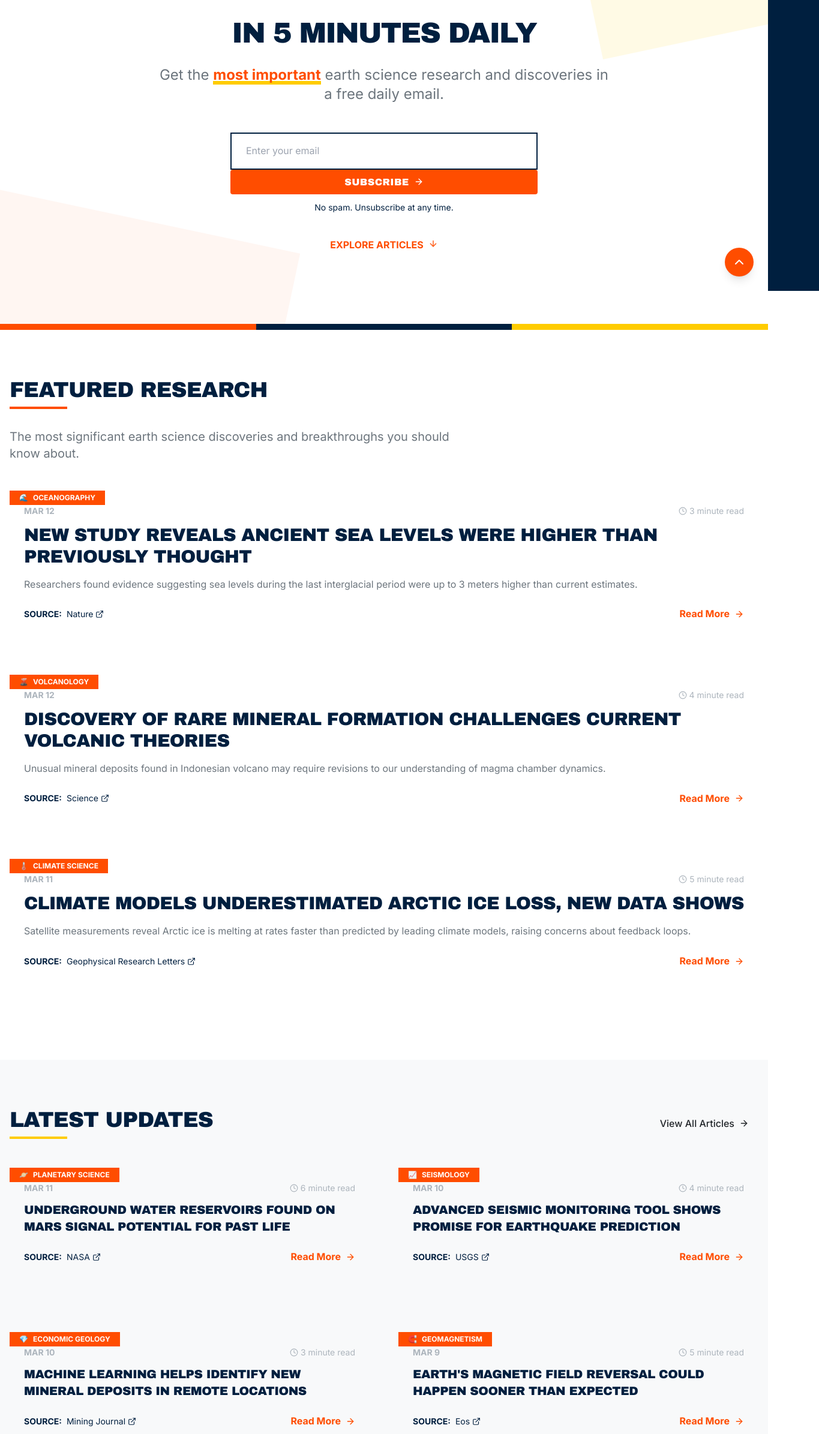
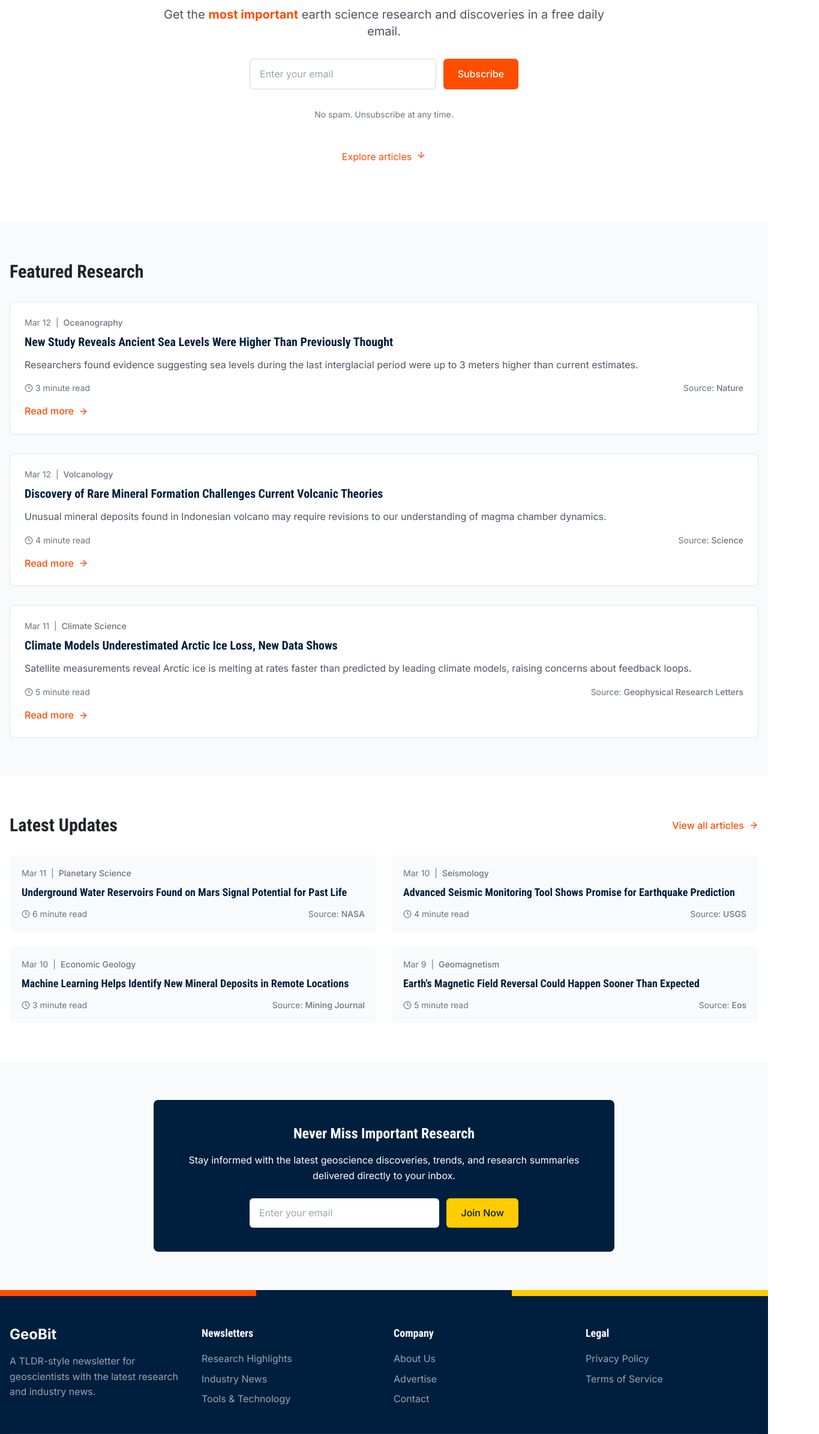
Before and after one commit to szilarddenes/geobit, a Next.js app: page / in a window 1280 px wide. Shown: the part 315-2706 px from the top of the page at 60% size, 1365 px wide, since content can reach past the window. Built offline with nearby package versions, Linux system fonts and the light colour scheme; no server answers.

Commit message:
Update homepage with simplified TLDR.tech styling

```diff
--- a/src/pages/index.js
+++ b/src/pages/index.js
@@ -1,30 +1,29 @@
-import { useState, useEffect } from 'react';
-import { FiArrowRight, FiArrowDown } from 'react-icons/fi';
+import { useState } from 'react';
+import Head from 'next/head';
 import Link from 'next/link';
-import Layout from '@/components/layout/Layout';
-import ArticleCard from '@/components/newsletter/ArticleCard';
-import SubscriptionForm from '@/components/newsletter/SubscriptionForm';
+import { FiClock, FiArrowRight, FiArrowDown } from 'react-icons/fi';
 
 export default function Home() {
-  const [animatedItems, setAnimatedItems] = useState([]);
+  const [email, setEmail] = useState('');
+  const [isSubmitting, setIsSubmitting] = useState(false);
 
-  // Animation on scroll effect
-  useEffect(() => {
-    const observer = new IntersectionObserver((entries) => {
-      entries.forEach(entry => {
-        if (entry.isIntersecting) {
-          setAnimatedItems(prev => [...prev, entry.target.getAttribute('data-animate-id')]);
+  const handleSubscribe = async (e) => {
+    e.preventDefault();
+
+    if (!email || !email.includes('@')) {
+      alert('Please enter a valid email address');
+      return;
     }
-      });
-    }, { threshold: 0.1 });
 
-    const elements = document.querySelectorAll('[data-animate-id]');
-    elements.forEach(el => observer.observe(el));
+    setIsSubmitting(true);
 
-    return () => {
-      elements.forEach(el => observer.unobserve(el));
+    // Simulating API call
+    setTimeout(() => {
+      alert('Thank you for subscribing!');
+      setEmail('');
+      setIsSubmitting(false);
+    }, 1000);
   };
-  }, []);
 
   // Sample geoscience news articles
   const featuredArticles = [
@@ -36,7 +35,6 @@ export default function Home() {
       readTime: "3 minute read",
       summary: "Researchers found evidence suggesting sea levels during the last interglacial period were up to 3 meters higher than current estimates.",
       source: "Nature",
-      url: "/article/oceanography-sea-levels"
     },
     {
       id: 2,
@@ -46,7 +44,6 @@ export default function Home() {
       readTime: "4 minute read",
       summary: "Unusual mineral deposits found in Indonesian volcano may require revisions to our understanding of magma chamber dynamics.",
       source: "Science",
-      url: "/article/volcanology-mineral-formation"
     },
     {
       id: 3,
@@ -56,7 +53,6 @@ export default function Home() {
       readTime: "5 minute read",
       summary: "Satellite measurements reveal Arctic ice is melting at rates faster than predicted by leading climate models, raising concerns about feedback loops.",
       source: "Geophysical Research Letters",
-      url: "/article/climate-arctic-ice"
     }
   ];
 
@@ -68,7 +64,6 @@ export default function Home() {
       date: "Mar 11",
       readTime: "6 minute read",
       source: "NASA",
-      url: "/article/mars-water-reservoir"
     },
     {
       id: 5,
@@ -77,7 +72,6 @@ export default function Home() {
       date: "Mar 10",
       readTime: "4 minute read",
       source: "USGS",
-      url: "/article/seismic-monitoring-tool"
     },
     {
       id: 6,
@@ -86,7 +80,6 @@ export default function Home() {
       date: "Mar 10",
       readTime: "3 minute read",
       source: "Mining Journal",
-      url: "/article/machine-learning-mineral-deposits"
     },
     {
       id: 7,
@@ -95,151 +88,240 @@ export default function Home() {
       date: "Mar 9",
       readTime: "5 minute read",
       source: "Eos",
-      url: "/article/magnetic-field-reversal"
     }
   ];
 
-  const isAnimated = (id) => animatedItems.includes(id);
+  return (
+    <div className="min-h-screen bg-white">
+      <Head>
+        <title>GeoBit - TLDR for Geoscientists</title>
+        <meta name="description" content="A TLDR-style newsletter for geoscientists with the latest research and industry news" />
+        <link rel="icon" href="/favicon.ico" />
+      </Head>
 
-  return (
-    <Layout>
-      {/* Hero Section with Diadora-style design */}
-      <div className="relative pt-32 pb-20 md:pt-40 md:pb-32 overflow-hidden">
-        {/* Background geometric shapes */}
-        <div className="absolute top-0 right-0 w-1/3 h-1/2 bg-accent opacity-10 -rotate-12 transform translate-x-1/4 -translate-y-1/4"></div>
-        <div className="absolute bottom-0 left-0 w-1/2 h-1/3 bg-primary opacity-5 rotate-12 transform -translate-x-1/4 translate-y-1/4"></div>
+      {/* Header/Navigation */}
+      <header className="bg-white border-b border-gray-200">
+        <div className="container mx-auto px-4 py-4">
+          <div className="flex justify-between items-center">
+            <Link href="/" className="text-2xl font-bold">
+              <span className="text-[#001F3F]">Geo<span className="text-[#FF4D00]">Bit</span></span>
+            </Link>
+            <nav className="hidden md:flex space-x-6">
+              <Link href="/newsletters" className="text-gray-600 hover:text-gray-900">Newsletters</Link>
+              <Link href="/archive" className="text-gray-600 hover:text-gray-900">Archive</Link>
+              <Link href="/about" className="text-gray-600 hover:text-gray-900">About</Link>
+              <Link href="/subscribe" className="bg-[#FF4D00] text-white px-4 py-2 rounded font-medium hover:bg-[#E64500]">Subscribe</Link>
+            </nav>
+          </div>
+        </div>
+      </header>
 
-        <div className="container mx-auto px-4 relative z-10">
-          <div className="max-w-4xl mx-auto">
-            <h1 className="font-heading text-5xl md:text-7xl text-secondary uppercase font-bold mb-6 tracking-tight text-center leading-none">
-              <span className="relative inline-block">Geo</span>
-              <span className="relative inline-block text-primary">Science</span>
-              <br />
-              <span className="text-4xl md:text-5xl">in 5 minutes daily</span>
+      {/* Section divider - TLDR.tech style */}
+      <div className="section-divider w-full"></div>
+
+      {/* Hero Section */}
+      <section className="py-16 md:py-24">
+        <div className="container mx-auto px-4 text-center">
+          <h1 className="text-4xl md:text-5xl lg:text-6xl font-bold text-[#001F3F] mb-6">
+            GEOSCIENCE<br />IN 5 MINUTES DAILY
           </h1>
-
-            <p className="text-xl md:text-2xl text-neutral-600 mb-12 text-center max-w-3xl mx-auto">
-              Get the <span className="highlight">most important</span> earth science research and discoveries in a free daily email.
+          <p className="text-xl text-gray-600 max-w-3xl mx-auto mb-8">
+            Get the <span className="text-[#FF4D00] font-bold">most important</span> earth science research and discoveries in a free daily email.
           </p>
 
-            <div className="max-w-lg mx-auto mb-10">
-              <SubscriptionForm />
+          <form onSubmit={handleSubscribe} className="max-w-md mx-auto mb-8">
+            <div className="flex flex-col sm:flex-row gap-3">
+              <input
+                type="email"
+                value={email}
+                onChange={(e) => setEmail(e.target.value)}
+                className="flex-grow px-4 py-3 border border-gray-300 rounded-md focus:ring-2 focus:ring-[#FF4D00] focus:border-[#FF4D00]"
+                placeholder="Enter your email"
+                required
+              />
+              <button
+                type="submit"
+                disabled={isSubmitting}
+                className="px-6 py-3 bg-[#FF4D00] hover:bg-[#E64500] text-white font-medium rounded-md transition duration-200 disabled:opacity-50 whitespace-nowrap"
+              >
+                {isSubmitting ? 'Subscribing...' : 'Subscribe'}
+              </button>
             </div>
+          </form>
 
-            <div className="text-center">
-              <a
-                href="#featured"
-                className="inline-flex items-center justify-center text-primary hover:text-primary-700 font-bold transition-all duration-300"
-              >
-                <span className="mr-2 uppercase">Explore articles</span>
-                <FiArrowDown className="animate-bounce" />
+          <p className="text-sm text-gray-500">
+            No spam. Unsubscribe at any time.
+          </p>
+
+          <div className="mt-12">
+            <a href="#articles" className="inline-flex items-center text-[#FF4D00] hover:text-[#E64500]">
+              Explore articles
+              <FiArrowDown className="ml-2 animate-bounce" />
             </a>
           </div>
         </div>
+      </section>
+
+      {/* Featured Articles */}
+      <section id="articles" className="py-16 bg-gray-50">
+        <div className="container mx-auto px-4">
+          <h2 className="text-3xl font-bold mb-8">Featured Research</h2>
+
+          <div className="space-y-8">
+            {featuredArticles.map((article) => (
+              <article
+                key={article.id}
+                className="bg-white p-6 rounded-lg shadow-sm border border-gray-200 hover:shadow-md transition-shadow duration-200"
+              >
+                <div className="flex items-center text-sm text-gray-500 mb-2">
+                  <span>{article.date}</span>
+                  <span className="mx-2">|</span>
+                  <span className="font-medium">{article.category}</span>
                 </div>
-
-        {/* Colorful section divider */}
-        <div className="section-divider absolute bottom-0 left-0 w-full"></div>
+                <h3 className="text-xl font-bold text-[#001F3F] mb-3 hover:text-[#FF4D00] transition-colors duration-200">
+                  {article.title}
+                </h3>
+                <p className="text-gray-600 mb-4">{article.summary}</p>
+                <div className="flex items-center justify-between">
+                  <div className="flex items-center text-sm text-gray-500">
+                    <FiClock className="mr-1" size={14} />
+                    <span>{article.readTime}</span>
                   </div>
-
-      {/* Featured Section */}
-      <section
-        id="featured"
-        className="py-20 bg-white relative"
-        data-animate-id="featured-section"
+                  <div className="text-sm text-gray-500">
+                    Source: <span className="font-medium">{article.source}</span>
+                  </div>
+                </div>
+                <div className="mt-4">
+                  <Link
+                    href="#"
+                    className="inline-flex items-center text-[#FF4D00] font-medium hover:text-[#E64500]"
                   >
-        <div className="container mx-auto px-4">
-          <div className={`mb-12 transition-all duration-1000 transform ${
-            isAnimated('featured-section') ? 'translate-y-0 opacity-100' : 'translate-y-10 opacity-0'
-          }`}>
-            <h2 className="font-heading text-4xl text-secondary uppercase font-bold mb-2 tracking-tight">
-              Featured Research
-            </h2>
-            <div className="h-1 w-24 bg-primary mb-8"></div>
-            <p className="text-xl text-neutral-600 max-w-3xl">
-              The most significant earth science discoveries and breakthroughs you should know about.
-            </p>
+                    Read more
+                    <FiArrowRight className="ml-2" />
+                  </Link>
                 </div>
-
-          <div className="space-y-16">
-            {featuredArticles.map((article, index) => (
-              <div
-                key={article.id}
-                data-animate-id={`featured-${index}`}
-                className={`transition-all duration-1000 delay-${index * 200} transform ${
-                  isAnimated(`featured-${index}`) ? 'translate-y-0 opacity-100' : 'translate-y-20 opacity-0'
-                }`}
-              >
-                <ArticleCard article={article} featured={true} />
-              </div>
+              </article>
             ))}
           </div>
         </div>
       </section>
 
-      {/* Recent Articles Section */}
-      <section className="py-20 bg-neutral-50 relative">
+      {/* Recent Articles */}
+      <section className="py-16 bg-white">
         <div className="container mx-auto px-4">
-          <div className="flex justify-between items-center mb-12">
-            <div>
-              <h2 className="font-heading text-4xl text-secondary uppercase font-bold mb-2 tracking-tight">
-                Latest Updates
-              </h2>
-              <div className="h-1 w-24 bg-accent"></div>
-            </div>
-
+          <div className="flex justify-between items-center mb-8">
+            <h2 className="text-3xl font-bold">Latest Updates</h2>
             <Link
               href="/archive"
-              className="btn btn-outline flex items-center group"
+              className="inline-flex items-center text-[#FF4D00] font-medium hover:text-[#E64500]"
             >
-              View All Articles
-              <FiArrowRight className="ml-2 group-hover:translate-x-1 transition-transform duration-300" />
+              View all articles
+              <FiArrowRight className="ml-2" />
             </Link>
           </div>
 
-          <div className="grid md:grid-cols-2 gap-x-12 gap-y-16">
-            {recentArticles.map((article, index) => (
-              <div
+          <div className="grid md:grid-cols-2 gap-6">
+            {recentArticles.map((article) => (
+              <article
                 key={article.id}
-                data-animate-id={`recent-${index}`}
-                className={`transition-all duration-1000 delay-${index * 150} transform ${
-                  isAnimated(`recent-${index}`) ? 'translate-y-0 opacity-100' : 'translate-y-10 opacity-0'
-                }`}
+                className="bg-gray-50 p-5 rounded-lg hover:shadow-md transition-shadow duration-200"
               >
-                <ArticleCard article={article} />
+                <div className="flex items-center text-sm text-gray-500 mb-2">
+                  <span>{article.date}</span>
+                  <span className="mx-2">|</span>
+                  <span className="font-medium">{article.category}</span>
                 </div>
+                <h3 className="text-lg font-bold text-[#001F3F] mb-3 hover:text-[#FF4D00] transition-colors duration-200">
+                  {article.title}
+                </h3>
+                <div className="flex items-center justify-between">
+                  <div className="flex items-center text-sm text-gray-500">
+                    <FiClock className="mr-1" size={14} />
+                    <span>{article.readTime}</span>
+                  </div>
+                  <div className="text-sm text-gray-500">
+                    Source: <span className="font-medium">{article.source}</span>
+                  </div>
+                </div>
+              </article>
             ))}
           </div>
         </div>
-
-        {/* Diagonal section divider */}
-        <div className="absolute bottom-0 left-0 right-0 h-16 bg-white transform -skew-y-2 translate-y-8"></div>
       </section>
 
       {/* Newsletter CTA */}
-      <section className="py-20 bg-white relative">
+      <section className="py-16 bg-gray-50">
         <div className="container mx-auto px-4">
-          <div className="max-w-4xl mx-auto bg-secondary text-white p-12 relative overflow-hidden">
-            {/* Decorative elements */}
-            <div className="absolute top-0 right-0 w-40 h-40 bg-primary opacity-30 rotate-45 transform translate-x-1/2 -translate-y-1/2"></div>
-            <div className="absolute bottom-0 left-0 w-32 h-32 bg-accent opacity-20 rotate-45 transform -translate-x-1/2 translate-y-1/2"></div>
-
-            <div className="relative z-10 text-center">
-              <h2 className="font-heading text-4xl uppercase font-bold mb-6 tracking-tight">
-                Never Miss <span className="text-accent">Important</span> Research
-              </h2>
-
-              <p className="text-xl mb-8 max-w-2xl mx-auto">
+          <div className="bg-[#001F3F] text-white p-10 rounded-lg max-w-3xl mx-auto text-center">
+            <h2 className="text-2xl font-bold mb-4">Never Miss Important Research</h2>
+            <p className="mb-6">
               Stay informed with the latest geoscience discoveries, trends, and research summaries delivered directly to your inbox.
             </p>
-
-              <div className="max-w-md mx-auto">
-                <SubscriptionForm buttonText="Join Now" />
+            <form onSubmit={handleSubscribe} className="max-w-md mx-auto">
+              <div className="flex flex-col sm:flex-row gap-3">
+                <input
+                  type="email"
+                  value={email}
+                  onChange={(e) => setEmail(e.target.value)}
+                  className="flex-grow px-4 py-3 border-0 rounded-md text-gray-800 focus:ring-2 focus:ring-[#FFCC00]"
+                  placeholder="Enter your email"
+                  required
+                />
+                <button
+                  type="submit"
+                  disabled={isSubmitting}
+                  className="px-6 py-3 bg-[#FFCC00] hover:bg-[#E6B800] text-[#001F3F] font-medium rounded-md transition duration-200 disabled:opacity-50 whitespace-nowrap"
+                >
+                  {isSubmitting ? 'Subscribing...' : 'Join Now'}
+                </button>
               </div>
-            </div>
+            </form>
           </div>
         </div>
       </section>
-    </Layout>
+
+      {/* Section divider */}
+      <div className="section-divider w-full"></div>
+
+      {/* Footer */}
+      <footer className="bg-[#001F3F] text-white py-12">
+        <div className="container mx-auto px-4">
+          <div className="grid md:grid-cols-4 gap-8">
+            <div>
+              <div className="text-2xl font-bold mb-4">GeoBit</div>
+              <p className="text-gray-400 mb-6">
+                A TLDR-style newsletter for geoscientists with the latest research and industry news.
+              </p>
+            </div>
+            <div>
+              <h3 className="text-lg font-bold mb-4">Newsletters</h3>
+              <ul className="space-y-2">
+                <li><Link href="/newsletters/research" className="text-gray-400 hover:text-white">Research Highlights</Link></li>
+                <li><Link href="/newsletters/industry" className="text-gray-400 hover:text-white">Industry News</Link></li>
+                <li><Link href="/newsletters/tools" className="text-gray-400 hover:text-white">Tools & Technology</Link></li>
+              </ul>
+            </div>
+            <div>
+              <h3 className="text-lg font-bold mb-4">Company</h3>
+              <ul className="space-y-2">
+                <li><Link href="/about" className="text-gray-400 hover:text-white">About Us</Link></li>
+                <li><Link href="/advertise" className="text-gray-400 hover:text-white">Advertise</Link></li>
+                <li><Link href="/contact" className="text-gray-400 hover:text-white">Contact</Link></li>
+              </ul>
+            </div>
+            <div>
+              <h3 className="text-lg font-bold mb-4">Legal</h3>
+              <ul className="space-y-2">
+                <li><Link href="/privacy" className="text-gray-400 hover:text-white">Privacy Policy</Link></li>
+                <li><Link href="/terms" className="text-gray-400 hover:text-white">Terms of Service</Link></li>
+              </ul>
+            </div>
+          </div>
+          <div className="border-t border-gray-800 mt-8 pt-8 text-center text-gray-500 text-sm">
+            <p>&copy; {new Date().getFullYear()} GeoBit. All rights reserved.</p>
+          </div>
+        </div>
+      </footer>
+    </div>
   );
 }
```
Lines whose indentation alone changed are shown as unchanged.
